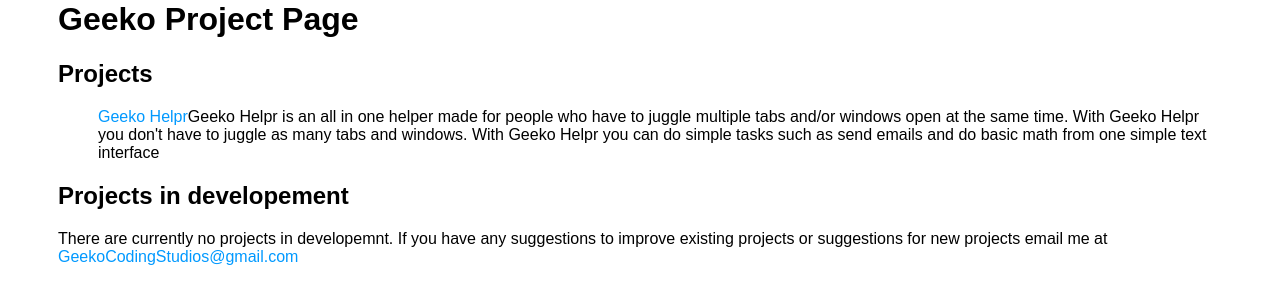
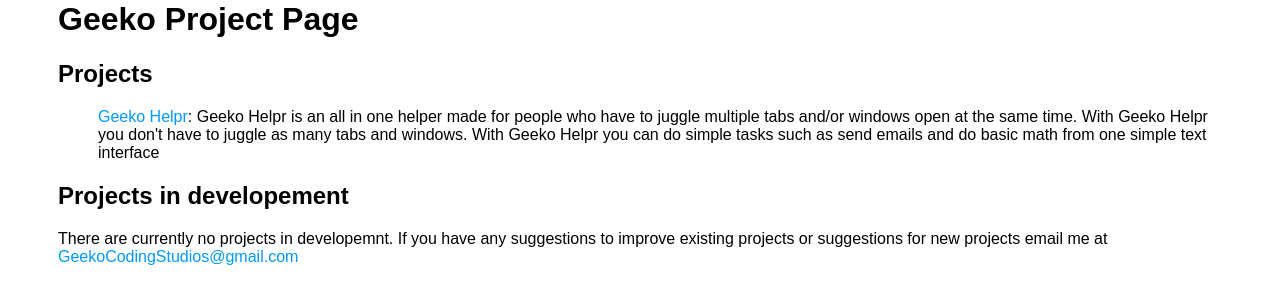
Before and after one commit to Geeko/geeko.github.io, a Jekyll site: the page built from projects/index.html, in a window 1280 px wide. Shown: the part 160-460 px from the top of the page. Built offline with Jekyll 4.4.1, drawn with Linux system fonts in a browser that asks for light colours; comment, search, counter and statistics services are not loaded.

```diff
--- a/projects/index.html
+++ b/projects/index.html
@@ -5,7 +5,7 @@ title: "Geeko Project Page"
 <h1>Geeko Project Page<h1>
 <h2>Projects</h2>
 <ul style="list-style-type:none;">
-  <li><a href="/projects/geekohelpr" title="Geeko Helpr Project Page">Geeko Helpr</a>Geeko Helpr is an all in one helper made for people who have to juggle multiple tabs and/or windows open at the same time. With Geeko Helpr you don't have to juggle as many tabs and windows. With Geeko Helpr you can do simple tasks such as send emails and do basic math from one simple text interface</li>
+  <li><a href="/projects/geekohelpr" title="Geeko Helpr Project Page">Geeko Helpr</a>: Geeko Helpr is an all in one helper made for people who have to juggle multiple tabs and/or windows open at the same time. With Geeko Helpr you don't have to juggle as many tabs and windows. With Geeko Helpr you can do simple tasks such as send emails and do basic math from one simple text interface</li>
 </ul>
 <h2>Projects in developement</h2>
 <p>There are currently no projects in developemnt. If you have any suggestions to improve existing projects or suggestions for
```
